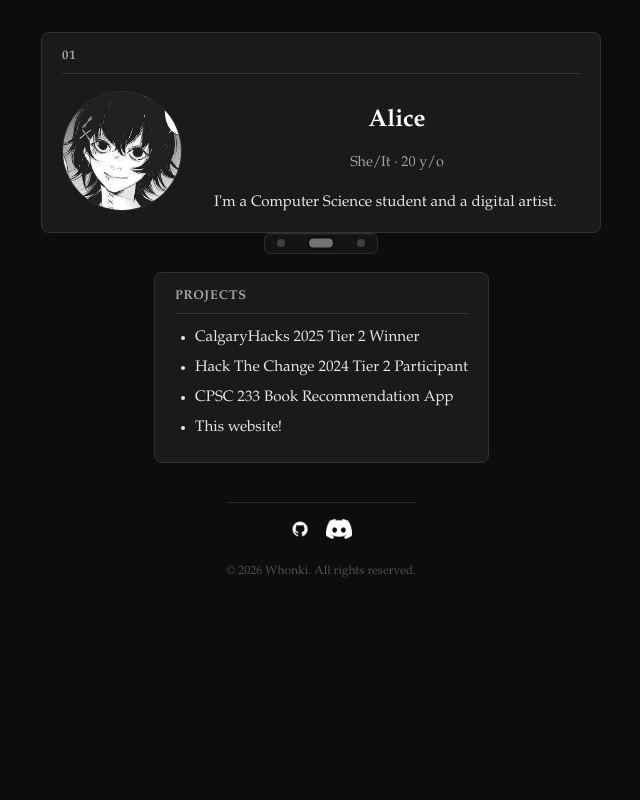
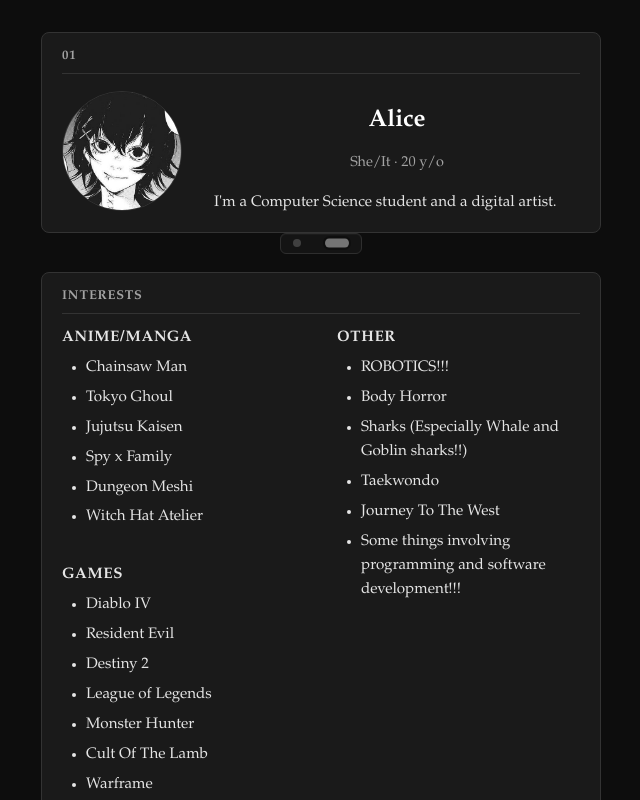
Before and after one commit to Whonki/Whonki.github.io, a React (Vite) app: page / in a window 1280 px wide. Both pictures are taken after a click on the tab 648 px from the left and 243 px from the top of the page. Shown: the top 800 px of the page, without its empty margins (319-959 px from the left). Built offline with nearby package versions, Linux system fonts and the light colour scheme; a web font is replaced by a local one.

Commit message:
Reorganized .tsx and .css files to be easier to look at + use.
Also changed my ABOUT ME.

```diff
--- a/src/App.css
+++ b/src/App.css
@@ -1,5 +1,5 @@
 @import "./index.css";
-/* Main idea is to make a carrd-like layout, but with more flexibility and design choices. */
+
 .container {
   min-height: 100vh;
   background: #0d0d0d;
@@ -9,54 +9,6 @@
   flex-direction: column;
   align-items: center;
   margin: 0 auto;
-}
-
-/* Buttons for each language ik (ex. a button for TypeScript, Python, etc.)
-similar to what you would see on GitHub. This is more targetted towards the projects section.*/
-.language-buttons {
-  display: flex;
-  gap: 1rem;
-  justify-content: center;
-  margin-bottom: 2rem;
-}
-
-/* Invisible larger hit area for language buttons; keeps small look */
-.language-button-wrapper {
-  display: inline-flex;
-  align-items: center;
-  justify-content: center;
-  padding: 12px;
-  cursor: pointer;
-  margin: -12px;
-}
-
-.language-button-wrapper .language-button,
-.language-button {
-  padding: 0.5rem 1rem;
-  border-radius: 0.5rem;
-  background: #1a1a1a;
-  border: 1px solid #333;
-  color: #e5e5e5;
-  cursor: pointer;
-  transition: background 0.3s ease;
-  font-size: 12px;
-  font-weight: 600;
-}
-
-.language-button-wrapper:hover .language-button,
-.language-button:hover {
-  background: #2a2a2a;
-}
-
-.card-default-size {
-  max-width: 500px;
-  margin: 0 auto;
-  padding: 1rem 1.25rem;
-  text-align: left;
-  border-radius: 8px;
-  background: #1a1a1a;
-  border: 1px solid #333;
-  width: min(560px, 100%);
 }
 
 @keyframes cardPop {
@@ -83,63 +35,17 @@ similar to what you would see on GitHub. This is more targetted towards the proj
   }
 }
 
-.card-default-size:hover {
-  transform: translateY(-3px) scale(1.01);
-  box-shadow:
-    0 22px 58px rgba(0, 0, 0, 0.65),
-    0 0 0 1px rgba(125, 211, 252, 0.2);
-  transition:
-    transform 160ms ease,
-    box-shadow 160ms ease;
-}
-
-@media (prefers-reduced-motion: reduce) {
-  .card-default-size {
-    animation: none;
+@keyframes tabPanelExpand {
+  from {
+    max-height: 0;
+    opacity: 0;
+    transform: scaleY(0.96);
   }
-  .card-default-size:hover {
-    transform: none;
-    transition: none;
+  to {
+    max-height: 1200px;
+    opacity: 1;
+    transform: scaleY(1);
   }
-  .carrd-card {
-    transition: none;
-  }
-  .carrd-card--active,
-  .carrd-card--inactive {
-    transform: none;
-  }
-  .carrd-tab-dot {
-    transition: none;
-  }
-  .carrd-tab-dot[aria-selected="true"] {
-    width: 24px;
-    transform: none;
-  }
-  .carrd-tab-panel-expand {
-    animation: none;
-  }
-}
-
-.carrd-header { /* This is the header of the card */
-  text-align: center;
-  margin-bottom: 2rem;
-}
-
-.carrd-title { /* This is the title of the card */
-  font-size: 1.5rem;
-  font-weight: 700;
-  letter-spacing: 0.02em;
-  margin: 0;
-  color: #fff;
-}
-
-.carrd-content { /* This is the content of the card */
-  display: flex;
-  flex-direction: column;
-  align-items: flex-end;
-  gap: 1.25rem;
-  max-width: 900px;
-  margin: 0 auto;
 }
 
 .carrd-profile {
@@ -147,26 +53,17 @@ similar to what you would see on GitHub. This is more targetted towards the proj
   padding: 1rem;
 }
 
-.carrd-card { /* This is the card for the content */
+.carrd-card {
   background: #1a1a1a;
   border: 1px solid #333;
   border-radius: 8px;
   padding: 1rem 1.25rem;
   text-align: left;
   width: min(560px, 100%);
-  transition:
-    transform 220ms ease,
-    opacity 220ms ease,
-    filter 220ms ease,
-    border-color 220ms ease,
-    box-shadow 220ms ease;
 }
 
-.carrd-panels {
-  width: min(560px, 100%);
-  display: flex;
-  flex-direction: column;
-  gap: 1rem;
+.carrd-card--tab-active {
+  animation: cardPop 240ms ease;
 }
 
 .carrd-tab-panels {
@@ -189,13 +86,11 @@ similar to what you would see on GitHub. This is more targetted towards the proj
   box-shadow: inset 0 1px 0 rgba(255, 255, 255, 0.03);
 }
 
-/* Invisible larger hit area; keeps the small dot look */
 .carrd-tab-dot-wrapper {
   display: inline-flex;
   align-items: center;
   justify-content: center;
   padding: 12px;
-  cursor: pointer;
   margin: -12px;
 }
 
@@ -226,27 +121,9 @@ similar to what you would see on GitHub. This is more targetted towards the proj
   transform: scaleY(1.15);
 }
 
-.carrd-tab-dot:not([aria-selected="true"]) {
-  transform: scale(1);
-}
-
 .carrd-tab-dot:focus-visible {
   outline: 2px solid #525252;
   outline-offset: 2px;
-}
-
-/* Tab panel expand/collapse: content expands in when tab is selected */
-@keyframes tabPanelExpand {
-  from {
-    max-height: 0;
-    opacity: 0;
-    transform: scaleY(0.96);
-  }
-  to {
-    max-height: 1200px;
-    opacity: 1;
-    transform: scaleY(1);
-  }
 }
 
 .carrd-tab-panel-expand {
@@ -255,88 +132,11 @@ similar to what you would see on GitHub. This is more targetted towards the proj
   animation: tabPanelExpand 320ms ease-out forwards;
 }
 
-.carrd-card--tab-active {
-  animation: cardPop 240ms ease;
-}
-
-.carrd-panels[data-has-active="true"] .carrd-card {
-  will-change: transform;
-}
-
-.carrd-card--active {
-  transform: scale(1.02);
-  border-color: rgba(125, 211, 252, 0.35);
-  box-shadow:
-    0 22px 58px rgba(0, 0, 0, 0.65),
-    0 0 0 1px rgba(125, 211, 252, 0.18);
-  filter: saturate(1.05);
-}
-
-.carrd-card--inactive {
-  opacity: 0.62;
-  transform: scale(0.985);
-  filter: saturate(0.9);
-}
-
-@media (min-width: 860px) {
-  .carrd-panels {
-    width: min(1040px, 100%);
-    flex-direction: row;
-    gap: 0.9rem;
-    align-items: stretch;
-  }
-
-  .carrd-panels .carrd-card {
-    width: auto;
-    display: flex;
-    flex-direction: column;
-    min-height: 360px;
-    flex: 1 1 0px;
-    transition:
-      flex 260ms ease,
-      transform 220ms ease,
-      opacity 220ms ease,
-      filter 220ms ease,
-      border-color 220ms ease,
-      box-shadow 220ms ease;
-  }
-
-  .carrd-panels[data-has-active="true"] .carrd-card--active {
-    flex: 6 1 0px;
-  }
-
-  .carrd-panels[data-has-active="true"] .carrd-card--inactive {
-    flex: 1 1 0px;
-    min-width: 86px;
-    opacity: 0.72;
-  }
-
-  .carrd-panels[data-has-active="true"] .carrd-card--inactive .carrd-card-title {
-    padding: 0.5rem 0.25rem;
-    text-align: center;
-    border-bottom: 0;
-    flex: 1 1 auto;
-    display: grid;
-    place-items: center;
-    writing-mode: vertical-rl;
-    transform: rotate(180deg);
-  }
-
-  .carrd-panels[data-has-active="true"] .carrd-card--inactive .carrd-card-title::after {
-    content: "";
-  }
-
-  .carrd-panels[data-has-active="true"] .carrd-card--inactive .carrd-card-body {
-    display: none;
-  }
-}
-
-.carrd-card-title { /* This is the title of the card */
+.carrd-card-title {
   width: 100%;
   background: transparent;
   border: 0;
   padding: 0 0 0.5rem 0;
-  cursor: pointer;
   user-select: none;
   font-size: 0.8rem;
   font-weight: 600;
@@ -348,63 +148,13 @@ similar to what you would see on GitHub. This is more targetted towards the proj
   text-align: left;
 }
 
-.carrd-card-title::after { /* This is the arrow of the card */
-  content: "▾";
-  float: right;
-  color: #666;
+.carrd-card-body {
+  font-size: 0.95rem;
+  line-height: 1.6;
 }
 
-.carrd-card-title[aria-expanded="true"]::after { /* This is the arrow of the card when it is expanded */
-  content: "▴";
-}
-
-.carrd-card-title--static {
-  cursor: default;
-}
-
-.carrd-card-title--static::after {
-  content: "";
-}
-
-.carrd-card-body { /* This is the body of the card */
-  font-size: 0.95rem;
-  line-height: 1.6;
-  overflow: hidden;
-  max-height: 0;
-  opacity: 0;
-  transform: translateY(-4px);
-  transition:
-    max-height 220ms ease,
-    opacity 180ms ease,
-    transform 180ms ease;
-}
-
-.carrd-card-body[data-open="true"] { /* This is the body of the card when it is expanded */
-  opacity: 1;
-  transform: translateY(0);
-}
-
-.carrd-card-body--static {
-  max-height: none;
-  opacity: 1;
-  transform: none;
-  transition: none;
-}
-
-.carrd-card-body-inner { /* This is the inner of the body of the card */
+.carrd-card-body-inner {
   padding-top: 0.75rem;
-}
-
-.carrd-card-title:focus-visible {
-  outline: 2px solid #7dd3fc;
-  outline-offset: 3px;
-  border-radius: 6px;
-}
-
-@media (prefers-reduced-motion: reduce) {
-  .carrd-card-body {
-    transition: none;
-  }
 }
 
 .carrd-card-body ul {
@@ -442,13 +192,12 @@ similar to what you would see on GitHub. This is more targetted towards the proj
   margin: 0;
 }
 
-
 .about-row {
   display: flex;
   gap: 2rem;
   align-items: center;
+}
 
-}
 .about-image {
   width: 120px;
   height: 120px;
@@ -467,12 +216,14 @@ similar to what you would see on GitHub. This is more targetted towards the proj
   margin-top: 0.75rem;
 }
 
-@media (max-width: 520px) {
-  .about-row {
-    flex-direction: column;
-    align-items: center;
-    text-align: left;
-  }
+.about-copy {
+  display: flex;
+  flex-direction: column;
+  gap: 0.85rem;
+}
+
+.about-copy-lead {
+  text-align: center;
 }
 
 .interests-layout {
@@ -490,16 +241,16 @@ similar to what you would see on GitHub. This is more targetted towards the proj
   padding: 0.35rem 0 0.5rem 1.5rem;
 }
 
-.interests-col b:not(:first-child) {
-  display: block;
-  margin-top: 1.25rem;
+.interests-heading {
+  margin: 0;
+  font-size: inherit;
+  font-weight: 700;
+  text-transform: uppercase;
+  letter-spacing: 0.04em;
 }
 
-@media (max-width: 520px) {
-  .interests-layout {
-    flex-direction: column;
-    gap: 1.25rem;
-  }
+.interests-heading:not(:first-child) {
+  margin-top: 1.25rem;
 }
 
 .footer {
@@ -507,6 +258,10 @@ similar to what you would see on GitHub. This is more targetted towards the proj
   margin-top: 2.5rem;
   padding-top: 1rem;
   border-top: 1px solid #262626;
+  display: flex;
+  flex-direction: column;
+  align-items: center;
+  gap: 0.75rem;
 }
 
 .footer-item {
@@ -515,8 +270,16 @@ similar to what you would see on GitHub. This is more targetted towards the proj
   gap: 1rem;
 }
 
-.footer-item a {
-  display: inline-block;
+.footer-item a,
+.footer-social-button {
+  display: inline-flex;
+  align-items: center;
+  justify-content: center;
+  background: none;
+  border: none;
+  padding: 0;
+  cursor: pointer;
+  color: inherit;
 }
 
 .footer-social-icon {
@@ -531,3 +294,36 @@ similar to what you would see on GitHub. This is more targetted towards the proj
   color: #525252;
   margin: 0;
 }
+
+.footer-status:empty {
+  display: none;
+}
+
+@media (max-width: 520px) {
+  .about-row {
+    flex-direction: column;
+    align-items: center;
+    text-align: left;
+  }
+
+  .interests-layout {
+    flex-direction: column;
+    gap: 1.25rem;
+  }
+}
+
+@media (prefers-reduced-motion: reduce) {
+  .carrd-card--tab-active,
+  .carrd-tab-panel-expand {
+    animation: none;
+  }
+
+  .carrd-tab-dot {
+    transition: none;
+  }
+
+  .carrd-tab-dot[aria-selected="true"] {
+    width: 24px;
+    transform: none;
+  }
+}
--- a/src/App.tsx
+++ b/src/App.tsx
@@ -1,183 +1,141 @@
 import "./App.css";
 
-import { useId, useLayoutEffect, useRef, useState } from "react";
+import { useEffect, useState } from "react";
 
+type PanelId = "about" | "interests";
+// How the card is structured
 function Card({
   title,
   children,
-  defaultOpen = false,
-  collapsible = true,
-  open: controlledOpen,
-  onOpenChange,
   className,
 }: {
   title: string;
   children: React.ReactNode;
-  defaultOpen?: boolean;
-  collapsible?: boolean;
-  open?: boolean;
-  onOpenChange?: (open: boolean) => void;
   className?: string;
 }) {
-  const contentId = useId();
-  const isControlled = controlledOpen !== undefined;
-  const [uncontrolledOpen, setUncontrolledOpen] = useState(defaultOpen);
-  const open = isControlled ? controlledOpen : uncontrolledOpen;
-  const innerRef = useRef<HTMLDivElement | null>(null);
-  const [maxHeight, setMaxHeight] = useState<number>(0);
-
-  useLayoutEffect(() => {
-    if (!collapsible) return;
-    const el = innerRef.current;
-    if (!el) return;
-    setMaxHeight(open ? el.scrollHeight : 0);
-  }, [open, children, collapsible]);
-
   return (
     <section className={`carrd-card${className ? ` ${className}` : ""}`}>
-      {collapsible ? (
-        <button
-          type="button"
-          className="carrd-card-title"
-          aria-expanded={open}
-          aria-controls={contentId}
-          onClick={() => {
-            const next = !open;
-            if (!isControlled) setUncontrolledOpen(next);
-            onOpenChange?.(next);
-          }}
-        >
-          {title}
-        </button>
-      ) : (
-        <h2 className="carrd-card-title carrd-card-title--static">{title}</h2>
-      )}
-      <div
-        id={contentId}
-        className={`carrd-card-body${collapsible ? "" : " carrd-card-body--static"}`}
-        data-open={collapsible ? (open ? "true" : "false") : "true"}
-        style={collapsible ? { maxHeight } : undefined}
-      >
-        <div ref={innerRef} className="carrd-card-body-inner">
-          {children}
-        </div>
+      <h2 className="carrd-card-title">{title}</h2>
+      <div className="carrd-card-body">
+        <div className="carrd-card-body-inner">{children}</div>
       </div>
     </section>
   );
 }
 
-function App() {
-  const discordUsername = "whonki";
-  const [copyStatus, setCopyStatus] = useState<string>("");
+const DISCORD_USERNAME = "whonki";
 
-  const handleCopyDiscord = async () => {
-    try {
-      await navigator.clipboard.writeText(discordUsername);
-      setCopyStatus("Discord username copied!");
-    } catch {
-      setCopyStatus(`Could not copy automatically. Discord: ${discordUsername}`);
-    }
+const INTERESTS = {
+  anime: [
+    "Chainsaw Man",
+    "Tokyo Ghoul",
+    "Jujutsu Kaisen",
+    "Spy x Family",
+    "Dungeon Meshi",
+    "Witch Hat Atelier",
+  ],
+  games: [
+    "Diablo IV",
+    "Resident Evil",
+    "Destiny 2",
+    "League of Legends",
+    "Monster Hunter",
+    "Cult Of The Lamb",
+    "Warframe",
+  ],
+  other: [
+    "ROBOTICS!!!",
+    "Body Horror",
+    "Sharks (Especially Whale and Goblin sharks!!)",
+    "Taekwondo",
+    "Journey To The West",
+    "Some things involving programming and software development!!!",
+  ],
+} as const;
 
-    window.setTimeout(() => {
-      setCopyStatus("");
-    }, 2500);
-  };
-
-  const panels = [
+const PANELS: {
+  id: PanelId;
+  title: string;
+  body: React.ReactNode;
+}[] = [
     {
-      id: "about" as const,
+      id: "about",
       title: "ABOUT ME",
       body: (
-        <>
-          <center><b>Hello! I'm Alice!</b></center> <br />
-          Thanks for visiting my website! I'm currently a second year Natural Sciences Major at UofC specializing in Computer Science and Math!
-          <br /> <br />
-          I'm currently interested in Human-Computer Interaction, mainly through the means of robotics, AR/VR, and I'm also interested in software development.
-          I hope by my third or fourth year, that I can start doing research in CPSC, and eventually also get a job in the industry!
-          <br /> <br />
-          Whenever you don't see me working on school, you can probably find me playing games in my club room, drawing, or goofing around with
-          my friends!
-          <br /> <br />
-          I'm also usually online on Discord, so don't be afraid to say hi!
-        </>
+        <div className="about-copy">
+          <p className="about-copy-lead">
+            <strong>Hello! I'm Alice!</strong>
+          </p>
+          <p> I'm a third-year CPSC student at UofC!</p>
+          <p>
+          Currently, I'm doing research in Human-Computer Interaction. I hope that eventually I
+          can gain more opportunities to do research in the future, and also find opportunities to
+          do work in the industry! (Whatever that looks like lol)
+          </p>
+          <p>Otherwise, you can probably find me playing games in my club room, drawing, or goofing around with my friends!</p>
+          <p>I'm also usually online on Discord, so don't be afraid to say hi!</p>
+        </div>
       ),
     },
     {
-      id: "projects" as const,
-      title: "PROJECTS",
-      body: (
-        <>
-          <ul>
-            <li>
-              CalgaryHacks 2025 Tier 2 Winner
-            </li>
-            <li>
-              Hack The Change 2024 Tier 2 Participant
-            </li>
-            <li>
-              CPSC 233 Book Recommendation App
-            </li>
-            <li>
-              This website!
-            </li>
-          </ul>
-        </>
-      ),
-    },
-    {
-      id: "interests" as const,
+      id: "interests",
       title: "INTERESTS",
       body: (
         <div className="interests-layout">
           <div className="interests-col">
-            <b>ANIME/MANGA:</b>
+            <h3 className="interests-heading">Anime/Manga</h3>
             <ul>
-              <li>Chainsaw Man</li>
-              <li>Tokyo Ghoul</li>
-              <li>Jujutsu Kaisen</li>
-              <li>Spy x Family</li>
-              <li>Dungeon Meshi</li>
-              <li>Witch Hat Atelier</li>
+              {INTERESTS.anime.map((item) => (
+                <li key={item}>{item}</li> // Link to anime + manga page
+              ))}
             </ul>
-            <b>GAMES:</b>
+            <h3 className="interests-heading">Games</h3>
             <ul>
-              <li>Diablo IV</li>
-              <li>Resident Evil</li>
-              <li>Dark Souls III</li>
-              <li>League of Legends</li>
-              <li>Monster Hunter</li>
-              <li>Cult Of The Lamb</li>
+              {INTERESTS.games.map((item) => (
+                <li key={item}>{item}</li>
+              ))}
             </ul>
           </div>
           <div className="interests-col">
-            <b>OTHER:</b>
+            <h3 className="interests-heading">Other</h3>
             <ul>
-              <li>ROBOTICS!!!</li>
-              <li>Stuff involving tasers!!!</li>
-              <li>Body Horror</li>
-              <li>Sharks (Especially Whale and Goblin sharks!!)</li>
-              <li>Taekwondo</li>
-              <li>Journey To The West</li>
-              <li>Some things involving programming and software development!!!</li>
+              {INTERESTS.other.map((item) => (
+                <li key={item}>{item}</li>
+              ))}
             </ul>
           </div>
         </div>
       ),
     },
   ];
+//
+function App() {
+  const [copyStatus, setCopyStatus] = useState("");
+  const [activePanel, setActivePanel] = useState<PanelId>(PANELS[0].id);
 
-  const [activePanel, setActivePanel] = useState<(typeof panels)[number]["id"]>(
-    panels[0].id,
-  );
+  const active = PANELS.find((panel) => panel.id === activePanel) ?? PANELS[0];
 
-  const active = panels.find((p) => p.id === activePanel) ?? panels[0];
+  useEffect(() => {
+    if (!copyStatus) return;
+    const timeoutId = window.setTimeout(() => setCopyStatus(""), 2500);
+    return () => window.clearTimeout(timeoutId);
+  }, [copyStatus]);
 
+  const handleCopyDiscord = async () => {
+    try {
+      await navigator.clipboard.writeText(DISCORD_USERNAME);
+      setCopyStatus("Discord username copied!");
+    } catch {
+      setCopyStatus(`Could not copy automatically. Discord: ${DISCORD_USERNAME}`);
+    }
+  };
+
+// The Card components w/ Title + Body
   return (
     <div className="container">
-      {/* About me page. Add all of the info I want people to know about me here. */}
-      <Card title="01" collapsible={false}>
+      <Card title="01">
         <div className="about-row">
-          <img src="/imgs/pfp.jpg" alt="pfp" className="about-image" />
+          <img src="/imgs/pfp.jpg" alt="Alice" className="about-image" />
           <div className="about-text">
             <div className="carrd-profile">
               <p className="carrd-name">Alice</p>
@@ -187,60 +145,61 @@ function App() {
           </div>
         </div>
       </Card>
-      {/* I want to make a section underneath with three cards: Projects, ???, ??? */}
+
       <div className="carrd-tab-panels">
         <div className="carrd-tab-dots" role="tablist" aria-label="Content panels">
-          {panels.map((p) => (
-            <label
-              key={p.id}
-              className="carrd-tab-dot-wrapper"
-              htmlFor={`tab-dot-${p.id}`}
-              aria-hidden
-            >
+          {PANELS.map((panel) => (
+            <div key={panel.id} className="carrd-tab-dot-wrapper">
               <button
-                id={`tab-dot-${p.id}`}
                 type="button"
                 role="tab"
                 className="carrd-tab-dot"
-                aria-selected={p.id === activePanel}
-                aria-label={p.title}
-                onClick={() => setActivePanel(p.id)}
+                aria-selected={panel.id === activePanel}
+                aria-label={panel.title}
+                onClick={() => setActivePanel(panel.id)}
               />
-            </label>
+            </div>
           ))}
         </div>
 
         <div key={activePanel} className="carrd-tab-panel-expand">
-          <Card title={active.title} collapsible={false} className="carrd-card--tab-active">
+          <Card title={active.title} className="carrd-card--tab-active">
             {active.body}
           </Card>
         </div>
       </div>
 
-      {/* this is the footer section */}
       <footer className="footer">
-        <div className="footer-row">
         <div className="footer-item">
-            {/* Buttons for Socials that I want to be public */}
-            <a href="https://github.com/Whonki" target="_blank" rel="noopener noreferrer">
-              <img src="/imgs/GitHub_Invertocat_White_Clearspace.png" alt="Github" className="footer-social-icon"></img></a>
-
-            {/* Copy Discord username to clipboard */}
+          <a
+            href="https://github.com/Whonki"
+            target="_blank"
+            rel="noopener noreferrer"
+          >
+            <img
+              src="/imgs/GitHub_Invertocat_White_Clearspace.png"
+              alt="GitHub"
+              className="footer-social-icon"
+            />
+          </a>
           <button
             type="button"
+            className="footer-social-button"
             onClick={handleCopyDiscord}
             aria-label="Copy Discord username"
             title="Copy Discord username"
-              style={{ background: "none", border: "none", padding: 0, cursor: "pointer" }}
           >
-              <img src="/imgs/Discord-Symbol-White.png" alt="Discord" className="footer-social-icon"></img>
+            <img
+              src="/imgs/Discord-Symbol-White.png"
+              alt="Discord"
+              className="footer-social-icon"
+            />
           </button>
         </div>
-          <br />
-          <br />
-          <p aria-live="polite">{copyStatus}</p>
+        <p className="footer-status" aria-live="polite">
+          {copyStatus}
+        </p>
         <p>© 2026 Whonki. All rights reserved.</p>
-        </div>
       </footer>
     </div>
   );
```
Also changed, not shown: 1 other file (tests, documents, lock files or other folders). Lines whose indentation alone changed are shown as unchanged.
